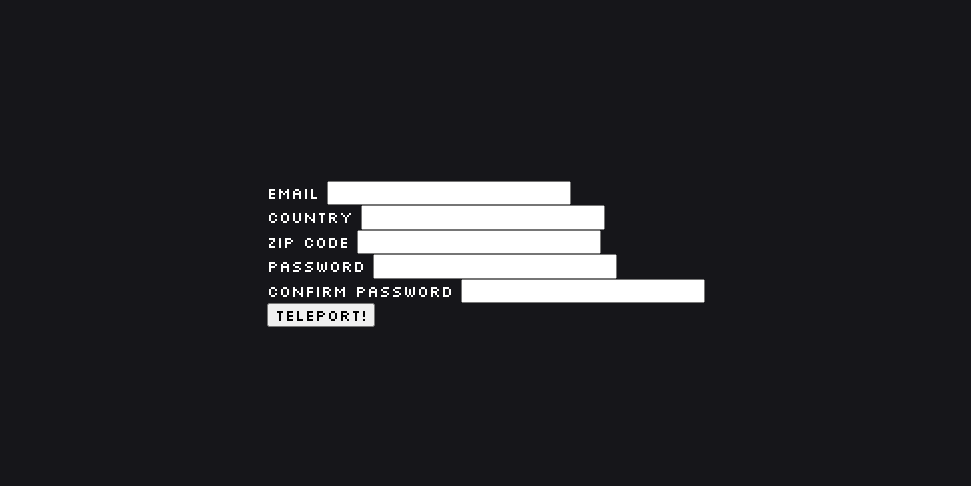
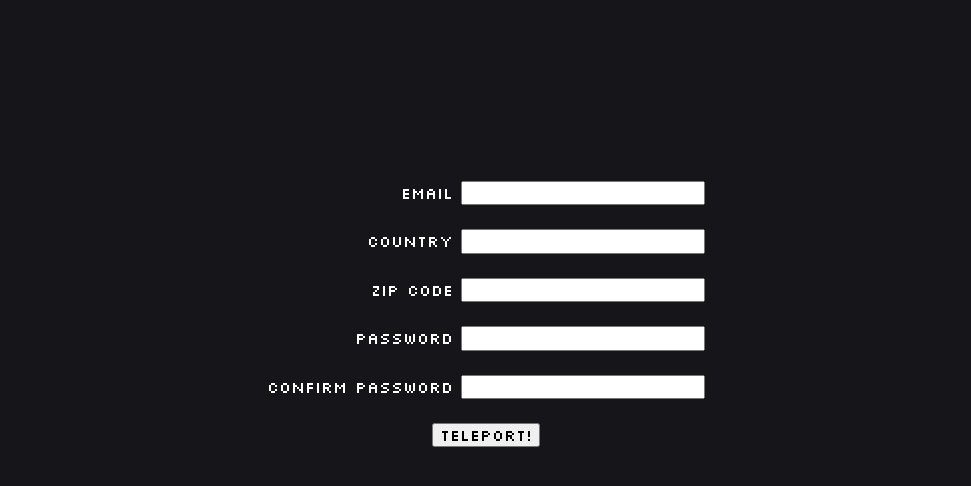
Before and after one commit to mell62/teleportinator-form, a website built with webpack: page src/index.html in a window 1280 px wide. Shown: the part 150-636 px from the top of the page, without its empty margins (154-1125 px from the left). Built offline with nearby package versions, Linux system fonts and the light colour scheme.

Commit message:
Style form

```diff
--- a/src/style.css
+++ b/src/style.css
@@ -39,3 +39,14 @@ body {
   height: 1.5rem;
   color: var(--primary);
 }
+
+.form {
+  display: flex;
+  flex-direction: column;
+  gap: 1.5rem;
+  align-items: end;
+}
+
+.submit-btn {
+  align-self: center;
+}
```
